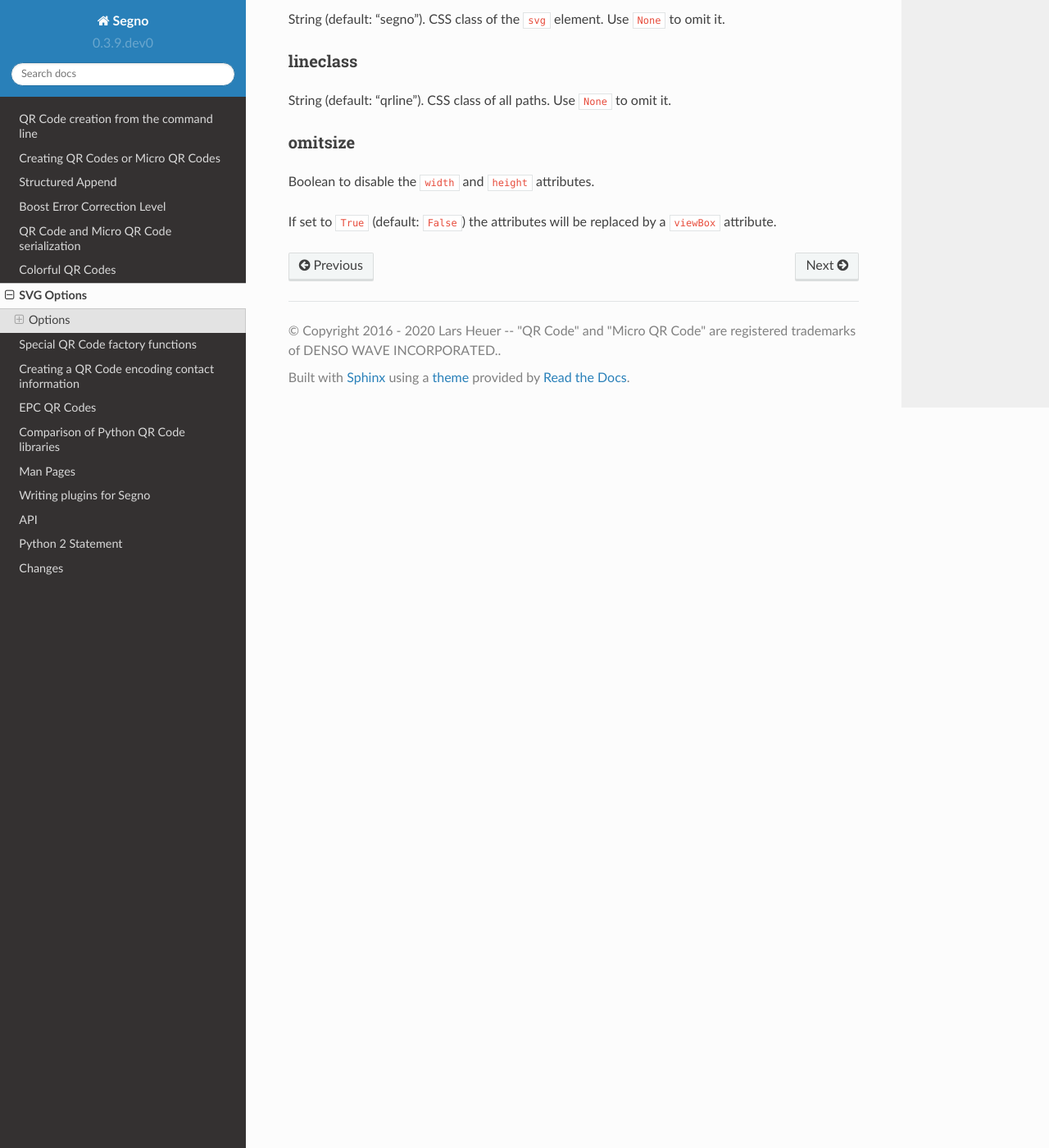
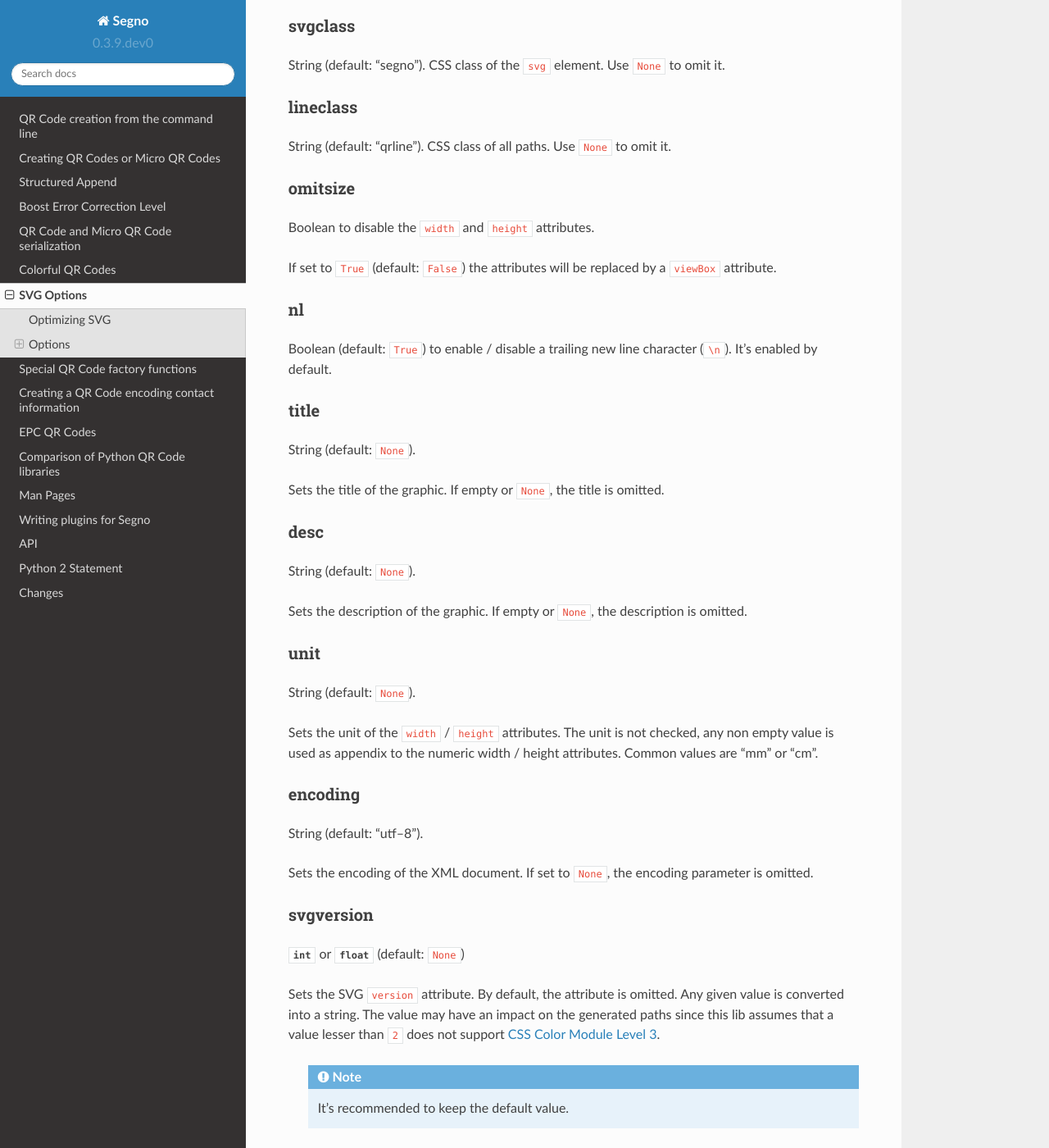
Before and after one commit to heuer/segno, a Sphinx documentation site: the page built from docs/svg-options.rst, in a window 1280 px wide and 1400 px high, scrolled down 3039 px. Shown: the whole window at 82% size. Built offline with Sphinx 7.4.7 and the Read the Docs theme 2.0.0, drawn with Linux system fonts in a browser that asks for light colours; the version number is read from the project's files by our own code.

Commit message:
Updated SVG docs

```diff
--- a/docs/svg-options.rst
+++ b/docs/svg-options.rst
@@ -1,5 +1,8 @@
 SVG Options
 ===========
+
+Optimizing SVG
+--------------
 
 The SVG serializer supports several options to optimize the output.
 By default, a minimal, standalone SVG graphic is generated which includes
@@ -42,7 +45,6 @@ XML markup:
 If the SVG graphic should be embedded into a HTML 5 context, the namespace
 declaration is superfluous, omit it via ``svgns=False``.
 
-
 .. code-block:: python
 
     >>> import segno
@@ -82,7 +84,6 @@ Since the graphic should take all available space, the ``scale`` may be omitted,
 
 XML markup.
 
-
 .. code-block:: xml
 
     <svg viewBox="0 0 33 33"><path stroke="#000" d="M4 4.5h7m3 0h1m1 0h1m1 0h1m3 0h7m-25 1h1m5 0h1m3 0h2m1 0h4m1 0h1m5 0h1m-25 1h1m1 0h3m1 0h1m2 0h2m5 0h1m1 0h1m1 0h3m1 0h1m-25 1h1m1 0h3m1 0h1m2 0h2m1 0h1m1 0h1m3 0h1m1 0h3m1 0h1m-25 1h1m1 0h3m1 0h1m1 0h2m4 0h3m1 0h1m1 0h3m1 0h1m-25 1h1m5 0h1m2 0h1m2 0h2m2 0h1m1 0h1m5 0h1m-25 1h7m1 0h1m1 0h1m1 0h1m1 0h1m1 0h1m1 0h7m-17 1h1m2 0h1m1 0h4m-15 1h2m2 0h5m3 0h1m1 0h3m1 0h1m-19 1h2m1 0h1m1 0h10m2 0h1m2 0h1m-23 1h2m1 0h5m1 0h1m1 0h1m1 0h1m2 0h1m5 0h1m-23 1h1m1 0h3m2 0h1m2 0h3m1 0h2m1 0h1m2 0h4m-24 1h1m1 0h1m1 0h1m1 0h2m3 0h2m1 0h1m3 0h1m1 0h5m-21 1h1m2 0h4m1 0h3m1 0h2m1 0h6m-24 1h1m1 0h1m1 0h5m1 0h3m1 0h2m6 0h1m-24 1h1m2 0h2m2 0h1m3 0h1m4 0h1m1 0h1m5 0h1m-22 1h1m2 0h2m2 0h1m2 0h11m-16 1h1m2 0h1m1 0h1m1 0h2m3 0h1m2 0h1m-24 1h7m1 0h5m2 0h2m1 0h1m1 0h1m2 0h2m-25 1h1m5 0h1m4 0h1m1 0h2m1 0h1m3 0h1m2 0h2m-25 1h1m1 0h3m1 0h1m6 0h1m2 0h5m3 0h1m-25 1h1m1 0h3m1 0h1m1 0h2m3 0h1m4 0h1m1 0h2m2 0h1m-25 1h1m1 0h3m1 0h1m1 0h7m2 0h1m1 0h2m2 0h1m-24 1h1m5 0h1m2 0h2m2 0h1m2 0h4m1 0h2m-23 1h7m5 0h1m1 0h1m1 0h1m2 0h3m1 0h2"/></svg>
@@ -105,34 +106,28 @@ The result is almost he same, but you've saved a few (abt. 130) bytes
 Options
 -------
 
-
 xmldecl
 ~~~~~~~
 Boolean to enable (default) or omit the XML declaration
 
-
 svgns
 ~~~~~
 Boolean to enable (default) or omit the SVG namespace declaration.
-
 
 svgid
 ~~~~~
 String (default: ``None``).
 CSS identifier of the ``svg`` element.
 
-
 svgclass
 ~~~~~~~~
 String (default: "segno").
 CSS class of the ``svg`` element. Use ``None`` to omit it.
 
-
 lineclass
 ~~~~~~~~~
 String (default: "qrline").
 CSS class of all paths. Use ``None`` to omit it.
-
 
 omitsize
 ~~~~~~~~
@@ -140,3 +135,48 @@ Boolean to disable the ``width`` and ``height`` attributes.
 
 If set to ``True`` (default: ``False``) the attributes will be replaced by
 a ``viewBox`` attribute.
+
+nl
+~~
+Boolean (default: ``True``) to enable / disable a trailing new line character
+(``\n``). It's enabled by default.
+
+title
+~~~~~
+String (default: ``None``).
+
+Sets the title of the graphic. If empty or ``None``, the title is omitted.
+
+desc
+~~~~
+String (default: ``None``).
+
+Sets the description of the graphic. If empty or ``None``, the description is
+omitted.
+
+unit
+~~~~
+String (default: ``None``).
+
+Sets the unit of the ``width`` / ``height`` attributes. The unit is not checked,
+any non empty value is used as appendix to the numeric width / height attributes.
+Common values are "mm" or "cm".
+
+encoding
+~~~~~~~~
+String (default: "utf--8").
+
+Sets the encoding of the XML document. If set to ``None``, the encoding
+parameter is omitted.
+
+svgversion
+~~~~~~~~~~
+:class:`int` or :class:`float` (default: ``None``)
+
+Sets the SVG ``version`` attribute.
+By default, the attribute is omitted. Any given value is converted into a string.
+The value may have an impact on the generated paths since this lib assumes that
+a value lesser than ``2`` does not support `CSS Color Module Level 3 <https://www.w3.org/TR/2018/REC-css-color-3-20180619/>`_.
+
+    .. note::
+        It's recommended to keep the default value.
```
